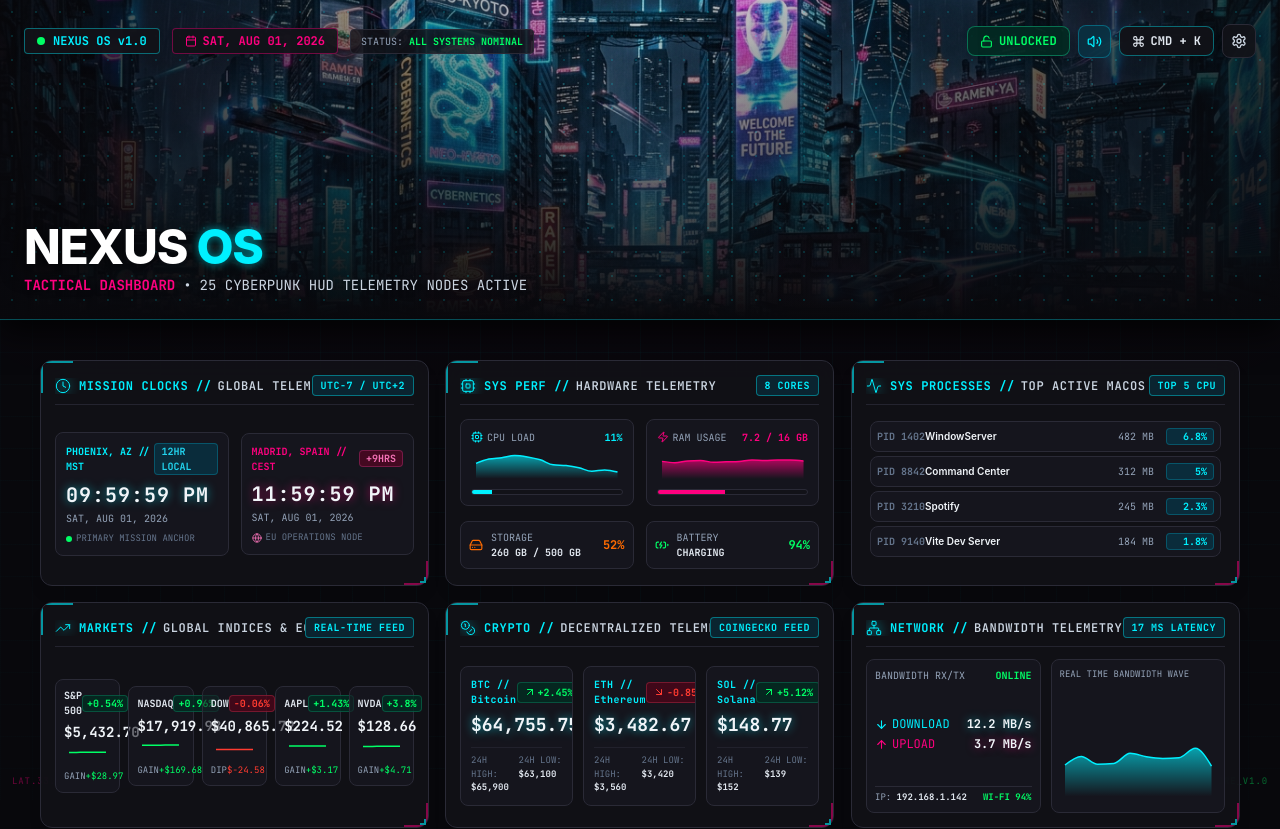
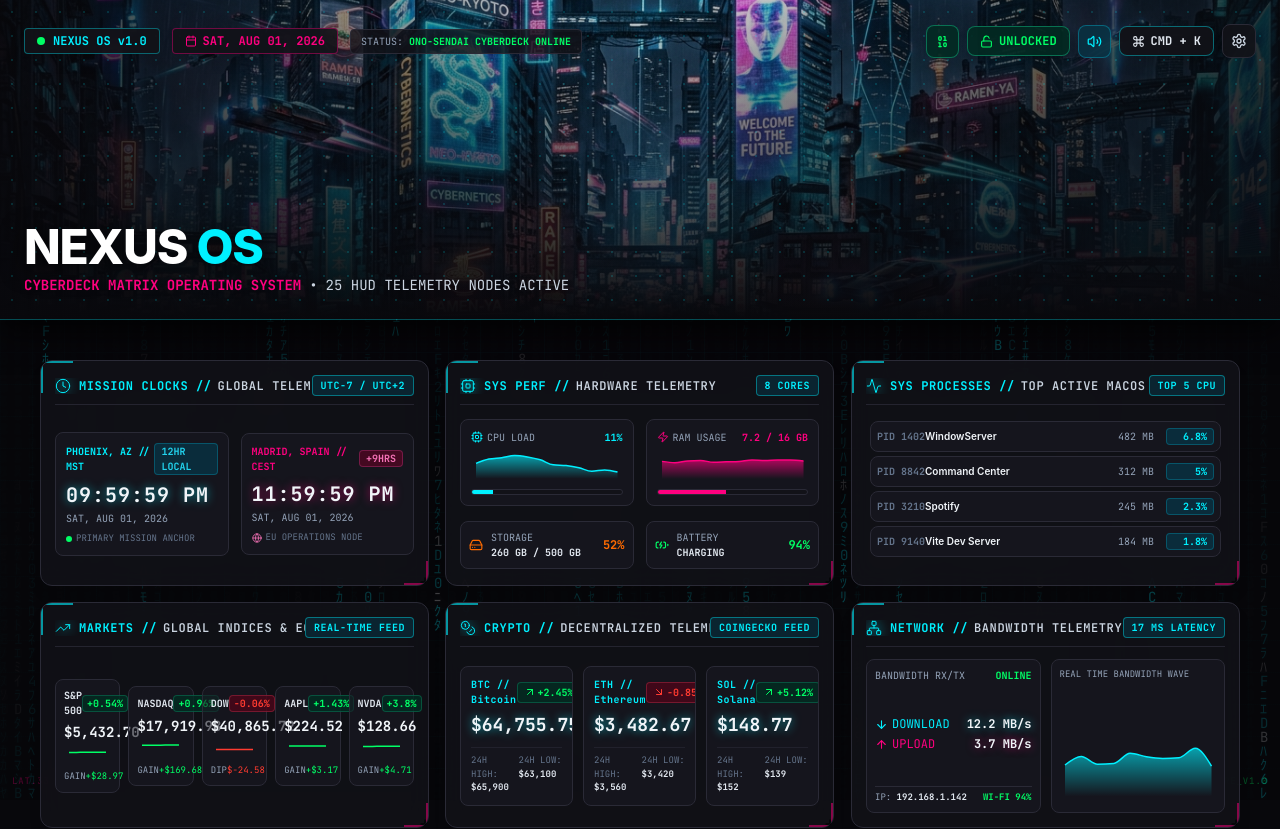
Before and after one commit to hunterom-pe/cybernetic-command-center, a React (Vite) app: page / in a window 1280 px wide. Shown: the top 829 px of the page. Built offline with nearby package versions, Linux system fonts and the light colour scheme; no server answers.

Commit message:
feat(hacker): add Matrix Digital Rain canvas, Phosphor Amber & Dead Channel TV themes and RGB glitch text effects

```diff
--- a/src/renderer/App.tsx
+++ b/src/renderer/App.tsx
@@ -8,6 +8,7 @@ import { HeaderBanner } from './components/common/HeaderBanner';
 import { SettingsModal } from './components/common/SettingsModal';
 import { CommandBar } from './components/common/CommandBar';
 import { FixedCyberBackground } from './components/common/FixedCyberBackground';
+import { MatrixDigitalRain } from './components/common/MatrixDigitalRain';
 import { QuickLink, DirectiveItem } from './types/hud';
 
 // All 25 Functional Widgets
@@ -140,6 +141,9 @@ const MainContent: React.FC = () => {
       {/* Fixed Static Cyberpunk Grid Background & Reticles */}
       <FixedCyberBackground />
 
+      {/* Animated Matrix Digital Rain Canvas */}
+      <MatrixDigitalRain />
+
       <div className="relative z-10 flex flex-col min-h-screen">
         {/* Edge-to-Edge Panoramic City Header Banner */}
         <HeaderBanner
--- a/src/renderer/components/common/HeaderBanner.tsx
+++ b/src/renderer/components/common/HeaderBanner.tsx
@@ -1,5 +1,5 @@
 import React from 'react';
-import { Settings, Command, Lock, Unlock, Volume2, VolumeX, Calendar } from 'lucide-react';
+import { Settings, Command, Lock, Unlock, Volume2, VolumeX, Calendar, Binary } from 'lucide-react';
 import { useTheme } from '../../context/ThemeContext';
 import { useCyberSFX } from '../../hooks/useCyberSFX';
 
@@ -9,7 +9,7 @@ interface HeaderBannerProps {
 }
 
 export const HeaderBanner: React.FC<HeaderBannerProps> = ({ onOpenSettings, onOpenCommandBar }) => {
-  const { settings, updateSettings } = useTheme();
+  const { settings, updateSettings, colors } = useTheme();
   const { playToggleSFX } = useCyberSFX();
 
   const toggleGridLock = () => {
@@ -19,6 +19,11 @@ export const HeaderBanner: React.FC<HeaderBannerProps> = ({ onOpenSettings, onOp
 
   const toggleSFX = () => {
     updateSettings({ sfxEnabled: !settings.sfxEnabled });
+  };
+
+  const toggleMatrixRain = () => {
+    playToggleSFX();
+    updateSettings({ matrixRainEnabled: !settings.matrixRainEnabled });
   };
 
   return (
@@ -43,7 +48,7 @@ export const HeaderBanner: React.FC<HeaderBannerProps> = ({ onOpenSettings, onOp
         <div className="flex items-center justify-between">
           {/* App Badge, Date & Status */}
           <div className="flex items-center space-x-3">
-            <div className="font-mono text-xs font-bold text-[#00F0FF] bg-[#121218]/90 border border-[#00F0FF]/40 px-3 py-1 rounded shadow-lg flex items-center space-x-2 backdrop-blur-md">
+            <div className="font-mono text-xs font-bold bg-[#121218]/90 border px-3 py-1 rounded shadow-lg flex items-center space-x-2 backdrop-blur-md" style={{ color: colors.primary, borderColor: `${colors.primary}60` }}>
               <span className="w-2 h-2 rounded-full bg-[#00FF66] animate-pulse" />
               <span>NEXUS OS v1.0</span>
             </div>
@@ -55,12 +60,25 @@ export const HeaderBanner: React.FC<HeaderBannerProps> = ({ onOpenSettings, onOp
             </div>
 
             <div className="hidden md:flex font-mono text-[10px] text-slate-400 space-x-2 bg-[#121218]/80 px-2.5 py-1 rounded border border-[#2A2A36]">
-              <span>STATUS: <strong className="text-[#00FF66]">ALL SYSTEMS NOMINAL</strong></span>
+              <span>STATUS: <strong className="text-[#00FF66]">ONO-SENDAI CYBERDECK ONLINE</strong></span>
             </div>
           </div>
 
           {/* Action Buttons */}
           <div className="flex items-center space-x-2">
+            {/* Matrix Rain Toggle Button */}
+            <button
+              onClick={toggleMatrixRain}
+              className={`p-2 rounded-lg border transition-all backdrop-blur-md ${
+                settings.matrixRainEnabled
+                  ? 'bg-emerald-950/80 border-emerald-500/50 text-[#00FF66]'
+                  : 'bg-[#1A1A24]/80 border-[#2A2A36] text-slate-500'
+              }`}
+              title={settings.matrixRainEnabled ? 'Disable Matrix Rain Effect' : 'Enable Matrix Digital Rain Effect'}
+            >
+              <Binary size={15} />
+            </button>
+
             {/* Grid Lock Toggle Button */}
             <button
               onClick={toggleGridLock}
@@ -108,15 +126,15 @@ export const HeaderBanner: React.FC<HeaderBannerProps> = ({ onOpenSettings, onOp
           </div>
         </div>
 
-        {/* Bottom Banner Title & Subtitle */}
+        {/* Bottom Banner Title & Subtitle with RGB Chromatic Glitch */}
         <div className="space-y-1">
-          <h1 className="text-3xl sm:text-5xl font-extrabold tracking-tight font-sans text-white drop-shadow-[0_4px_12px_rgba(0,0,0,0.9)]">
-            NEXUS <span className="text-[#00F0FF] glow-cyan">OS</span>
+          <h1 className="text-3xl sm:text-5xl font-extrabold tracking-tight font-sans text-white drop-shadow-[0_4px_12px_rgba(0,0,0,0.9)] glitch-hover cursor-pointer">
+            NEXUS <span style={{ color: colors.primary }}>OS</span>
           </h1>
           <p className="font-mono text-xs sm:text-sm text-slate-300 flex items-center space-x-2 drop-shadow-md">
-            <span className="text-[#FF007F] font-bold">TACTICAL DASHBOARD</span>
+            <span className="text-[#FF007F] font-bold">CYBERDECK MATRIX OPERATING SYSTEM</span>
             <span>•</span>
-            <span>25 CYBERPUNK HUD TELEMETRY NODES ACTIVE</span>
+            <span>25 HUD TELEMETRY NODES ACTIVE</span>
           </p>
         </div>
       </div>
--- /dev/null
+++ b/src/renderer/components/common/MatrixDigitalRain.tsx
@@ -0,0 +1,80 @@
+import React, { useEffect, useRef } from 'react';
+import { useTheme } from '../../context/ThemeContext';
+
+export const MatrixDigitalRain: React.FC = () => {
+  const { settings, colors } = useTheme();
+  const canvasRef = useRef<HTMLCanvasElement | null>(null);
+
+  useEffect(() => {
+    if (!settings.matrixRainEnabled) return;
+
+    const canvas = canvasRef.current;
+    if (!canvas) return;
+
+    const ctx = canvas.getContext('2d');
+    if (!ctx) return;
+
+    let animationFrameId: number;
+
+    const resizeCanvas = () => {
+      canvas.width = window.innerWidth;
+      canvas.height = window.innerHeight;
+    };
+
+    resizeCanvas();
+    window.addEventListener('resize', resizeCanvas);
+
+    // Katakana + Latin + Hex character set
+    const chars = 'ｱｲｳｴｵｶｷｸｹｺｻｼｽｾｿﾀﾁﾂﾃﾄﾅﾆﾇﾈﾉﾊﾋﾌﾍﾎﾏﾐﾑﾒﾓﾔﾕﾖﾗﾘﾙﾚﾛﾜﾝ0123456789ABCDEF01';
+    const fontSize = 14;
+    const columns = Math.floor(canvas.width / fontSize);
+    const drops: number[] = Array.from({ length: columns }, () => Math.floor(Math.random() * -100));
+
+    const draw = () => {
+      // Semi-transparent black background sweep for fading trail effect
+      ctx.fillStyle = 'rgba(8, 8, 12, 0.08)';
+      ctx.fillRect(0, 0, canvas.width, canvas.height);
+
+      ctx.font = `${fontSize}px "JetBrains Mono", monospace`;
+
+      for (let i = 0; i < drops.length; i++) {
+        const text = chars[Math.floor(Math.random() * chars.length)];
+        const x = i * fontSize;
+        const y = drops[i] * fontSize;
+
+        // Head character is glowing white
+        if (Math.random() > 0.9) {
+          ctx.fillStyle = '#FFFFFF';
+        } else {
+          ctx.fillStyle = colors.primary;
+        }
+
+        ctx.fillText(text, x, y);
+
+        if (y > canvas.height && Math.random() > 0.975) {
+          drops[i] = 0;
+        }
+
+        drops[i]++;
+      }
+
+      animationFrameId = requestAnimationFrame(draw);
+    };
+
+    draw();
+
+    return () => {
+      window.removeEventListener('resize', resizeCanvas);
+      cancelAnimationFrame(animationFrameId);
+    };
+  }, [settings.matrixRainEnabled, colors.primary]);
+
+  if (!settings.matrixRainEnabled) return null;
+
+  return (
+    <canvas
+      ref={canvasRef}
+      className="fixed inset-0 pointer-events-none z-0 opacity-25 select-none"
+    />
+  );
+};
--- a/src/renderer/context/ThemeContext.tsx
+++ b/src/renderer/context/ThemeContext.tsx
@@ -23,6 +23,7 @@ const DEFAULT_SETTINGS: AppSettings = {
   use24HourClock: false,
   isGridLocked: false,
   sfxEnabled: true,
+  matrixRainEnabled: true,
   weatherCity: 'phoenix',
   hiddenWidgets: []
 };
@@ -48,6 +49,20 @@ const THEME_PALETTES: Record<ColorTheme, ThemeContextType['colors']> = {
     accent: '#0099FF',
     border: '#00FF66',
     glow: 'rgba(0, 255, 102, 0.4)'
+  },
+  amber: {
+    primary: '#FFB000',
+    secondary: '#FF7700',
+    accent: '#FFD700',
+    border: '#FFB000',
+    glow: 'rgba(255, 176, 0, 0.4)'
+  },
+  chiba: {
+    primary: '#00F0FF',
+    secondary: '#808A87',
+    accent: '#38BDF8',
+    border: '#00F0FF',
+    glow: 'rgba(0, 240, 255, 0.35)'
   }
 };
 
@@ -75,7 +90,7 @@ export const ThemeProvider: React.FC<{ children: React.ReactNode }> = ({ childre
   const exportConfig = () => {
     const configData = {
       settings,
-      layout: localStorage.getItem('hud_grid_layout') ? JSON.parse(localStorage.getItem('hud_grid_layout')!) : null,
+      layout: localStorage.getItem('hud_grid_layout_v3') ? JSON.parse(localStorage.getItem('hud_grid_layout_v3')!) : null,
       tasks: localStorage.getItem('hud_directive_tasks') ? JSON.parse(localStorage.getItem('hud_directive_tasks')!) : null,
       habits: localStorage.getItem('hud_habit_streaks') ? JSON.parse(localStorage.getItem('hud_habit_streaks')!) : null,
       quickLinks: localStorage.getItem('hud_web_quick_links') ? JSON.parse(localStorage.getItem('hud_web_quick_links')!) : null,
@@ -86,7 +101,7 @@ export const ThemeProvider: React.FC<{ children: React.ReactNode }> = ({ childre
     const url = URL.createObjectURL(blob);
     const a = document.createElement('a');
     a.href = url;
-    a.download = `command-center-backup-${new Date().toISOString().split('T')[0]}.json`;
+    a.download = `nexus-os-backup-${new Date().toISOString().split('T')[0]}.json`;
     a.click();
     URL.revokeObjectURL(url);
   };
@@ -98,7 +113,7 @@ export const ThemeProvider: React.FC<{ children: React.ReactNode }> = ({ childre
         setSettings({ ...DEFAULT_SETTINGS, ...data.settings });
       }
       if (data.layout) {
-        localStorage.setItem('hud_grid_layout', JSON.stringify(data.layout));
+        localStorage.setItem('hud_grid_layout_v3', JSON.stringify(data.layout));
       }
       if (data.tasks) {
         localStorage.setItem('hud_directive_tasks', JSON.stringify(data.tasks));
--- a/src/renderer/index.css
+++ b/src/renderer/index.css
@@ -3,123 +3,98 @@
 @tailwind utilities;
 
 @layer base {
-  :root {
-    --color-primary: #00F0FF;
-    --color-secondary: #FF007F;
-    --color-accent: #FF6B00;
-    --color-success: #00FF66;
-    --color-danger: #FF3B30;
-  }
-
   body {
-    background-color: #08080C;
-    background-image: radial-gradient(#1A1A24 1px, transparent 1px);
-    background-size: 16px 16px;
-    color: #F1F5F9;
-    font-family: 'Inter', -apple-system, BlinkMacSystemFont, sans-serif;
-    user-select: none;
-    -webkit-user-select: none;
+    @apply bg-[#08080C] text-slate-100 font-sans antialiased overflow-x-hidden;
   }
 }
 
-/* Custom Cyberpunk Scrollbar */
+/* Custom Scrollbars */
 ::-webkit-scrollbar {
-  width: 6px;
-  height: 6px;
+  width: 5px;
+  height: 5px;
 }
+
 ::-webkit-scrollbar-track {
-  background: rgba(8, 8, 12, 0.8);
+  background: rgba(18, 18, 24, 0.6);
 }
+
 ::-webkit-scrollbar-thumb {
-  background: rgba(42, 42, 54, 0.8);
+  background: rgba(0, 240, 255, 0.3);
   border-radius: 3px;
 }
+
 ::-webkit-scrollbar-thumb:hover {
-  background: var(--color-primary);
-  box-shadow: 0 0 10px var(--color-primary);
+  background: rgba(0, 240, 255, 0.6);
 }
 
-/* Scanline Effect */
-.scanline-overlay {
-  background: linear-gradient(
-    to bottom,
-    rgba(255,255,255,0),
-    rgba(255,255,255,0) 50%,
-    rgba(0, 240, 255, 0.02) 50%,
-    rgba(0, 240, 255, 0.02)
-  );
-  background-size: 100% 4px;
-  pointer-events: none;
-}
-
-/* Rain Effect Overlay */
-.rain-container {
-  background: linear-gradient(to bottom, rgba(255, 255, 255, 0), rgba(0, 240, 255, 0.08));
-  background-size: 1px 30px;
-  pointer-events: none;
-  animation: rain 1s linear infinite;
-}
-
-@keyframes rain {
-  0% { background-position: 0 0; }
-  100% { background-position: 10px 100px; }
-}
-
-/* React Grid Layout Overrides */
-.react-grid-item > .react-resizable-handle {
-  width: 14px;
-  height: 14px;
-  right: 4px;
-  bottom: 4px;
-}
-
-.react-grid-item > .react-resizable-handle::after {
-  content: '';
-  position: absolute;
-  right: 3px;
-  bottom: 3px;
-  width: 6px;
-  height: 6px;
-  border-right: 2px solid var(--color-primary);
-  border-bottom: 2px solid var(--color-primary);
-  opacity: 0.6;
-}
-
-.react-grid-item:hover > .react-resizable-handle::after {
-  opacity: 1;
-  box-shadow: 0 0 6px var(--color-primary);
-}
-
-.react-grid-placeholder {
-  background: rgba(0, 240, 255, 0.08) !important;
-  border: 1px dashed #00F0FF !important;
-  border-radius: 0.75rem !important;
-  opacity: 0.8 !important;
-}
-
-/* Glass Card Helper */
-.glass-hud {
-  background: rgba(18, 18, 24, 0.8);
-  backdrop-filter: blur(12px);
-  -webkit-backdrop-filter: blur(12px);
-  border: 1px solid #2A2A36;
-  box-shadow: 0 8px 32px 0 rgba(0, 0, 0, 0.37);
-}
-
-.glass-hud:hover {
-  border-color: rgba(0, 240, 255, 0.3);
-}
-
-/* Monospace Glow Utility */
+/* Cyber Glow Utilities */
 .glow-cyan {
   text-shadow: 0 0 10px rgba(0, 240, 255, 0.6);
 }
+
 .glow-magenta {
   text-shadow: 0 0 10px rgba(255, 0, 127, 0.6);
 }
+
 .glow-orange {
   text-shadow: 0 0 10px rgba(255, 107, 0, 0.6);
 }
+
 .glow-green {
   text-shadow: 0 0 10px rgba(0, 255, 102, 0.6);
 }
+
+.glow-amber {
+  text-shadow: 0 0 10px rgba(255, 176, 0, 0.6);
+}
+
+/* RGB Chromatic Aberration Glitch Text Effect */
+@keyframes chromaticGlitch {
+  0% {
+    text-shadow: -2px 0 #FF007F, 2px 0 #00F0FF;
+  }
+  25% {
+    text-shadow: 2px -1px #FF007F, -2px 1px #00FF66;
+  }
+  50% {
+    text-shadow: -1px 2px #FF6B00, 1px -2px #00F0FF;
+  }
+  75% {
+    text-shadow: 1px 1px #FF007F, -1px -1px #00F0FF;
+  }
+  100% {
+    text-shadow: -2px 0 #FF007F, 2px 0 #00F0FF;
+  }
+}
+
+.glitch-hover:hover {
+  animation: chromaticGlitch 0.2s cubic-bezier(0.25, 0.46, 0.45, 0.94) infinite;
+}
+
+.glitch-text {
+  animation: chromaticGlitch 2.5s ease-in-out infinite;
+}
+
+/* CRT Scanline Pulse Animation */
+@keyframes crtScanline {
+  0% {
+    transform: translateY(-100%);
+  }
+  100% {
+    transform: translateY(100%);
+  }
+}
+
+/* Equalizer Bars Animation */
+@keyframes equalizer {
+  0%, 100% {
+    height: 15%;
+  }
+  50% {
+    height: 85%;
+  }
+}
+
+.animate-equalizer {
+  animation: equalizer 0.6s infinite ease-in-out;
+}
--- a/src/renderer/types/hud.ts
+++ b/src/renderer/types/hud.ts
@@ -1,4 +1,4 @@
-export type ColorTheme = 'neon' | 'ember' | 'matrix';
+export type ColorTheme = 'neon' | 'ember' | 'matrix' | 'amber' | 'chiba';
 export type BannerImage = 'rainy-alley' | 'neo-tokyo' | 'flight-deck';
 export type WeatherCity = 'phoenix' | 'nyc' | 'madrid' | 'tokyo' | 'london';
 
@@ -78,6 +78,7 @@ export interface AppSettings {
   use24HourClock: boolean;
   isGridLocked: boolean;
   sfxEnabled: boolean;
+  matrixRainEnabled: boolean;
   weatherCity: WeatherCity;
   hiddenWidgets: string[];
 }
```
Also changed, not shown: src/renderer/components/common/SettingsModal.tsx (+40 -17 lines).
